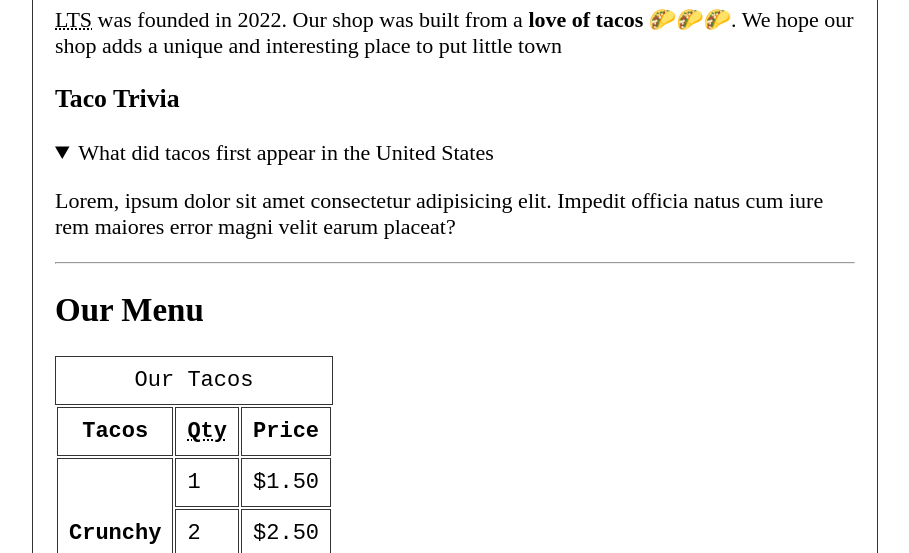
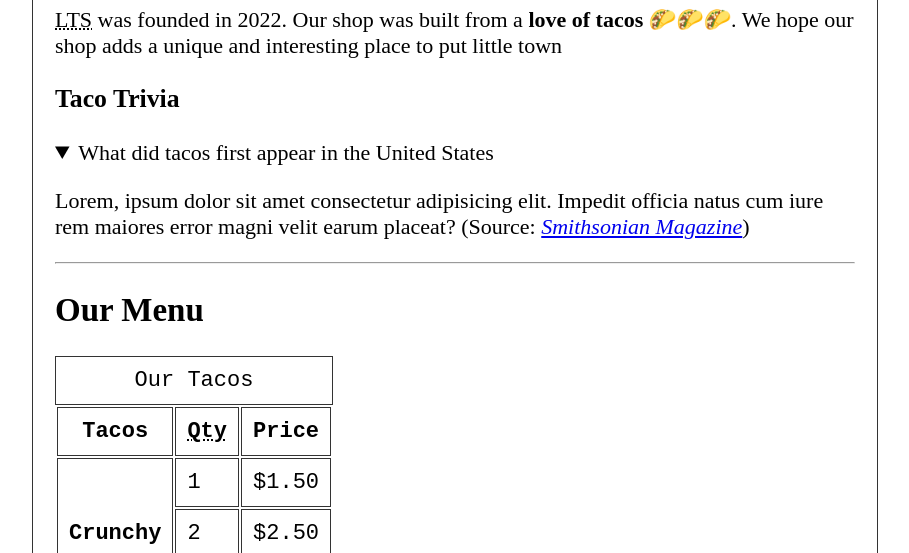
Before and after one commit to YingJhen-Su/html-tutorial-dave-gray, a plain HTML site: page index.html in a window 1280 px wide. Both pictures are taken after a click on the heading "What did tacos first appear in the United States". Shown: the part 666-1219 px from the top of the page, without its empty margins (185-1094 px from the left). Drawn offline with Linux system fonts and the light colour scheme.

Commit message:
feat: add aside & cite element

```diff
--- a/index.html
+++ b/index.html
@@ -30,11 +30,14 @@
         <article id="about">
             <h2>About <abbr title="The Little Taco Shop">LTS</abbr></h2>
             <p><abbr title="The Little Taco Shop">LTS</abbr> was founded in <time datetime="2022">2022</time>. Our shop was built from a <strong>love of tacos</strong> 🌮🌮🌮. We hope our shop adds a unique and interesting place to put little town</p>
-            <h3>Taco Trivia</h3>
-            <details>
-                <summary>What did tacos first appear in the United States</summary>
-                <p>Lorem, ipsum dolor sit amet consectetur adipisicing elit. Impedit officia natus cum iure rem maiores error magni velit earum placeat?</p>
-            </details>
+            <aside>
+                <h3>Taco Trivia</h3>
+                <details>
+                    <summary>What did tacos first appear in the United States</summary>
+                    <p>Lorem, ipsum dolor sit amet consectetur adipisicing elit. Impedit officia natus cum iure rem maiores error magni velit earum placeat? (Source: <cite><a href="https://www.smithsonianmag.com/arts-culture/where-did-the-taco-come-from-81228162/" target="_blank">Smithsonian Magazine</a></cite>)
+                    </p>
+                </details>
+            </aside>
         </article>
         <hr>
         <article id="menu">
```
